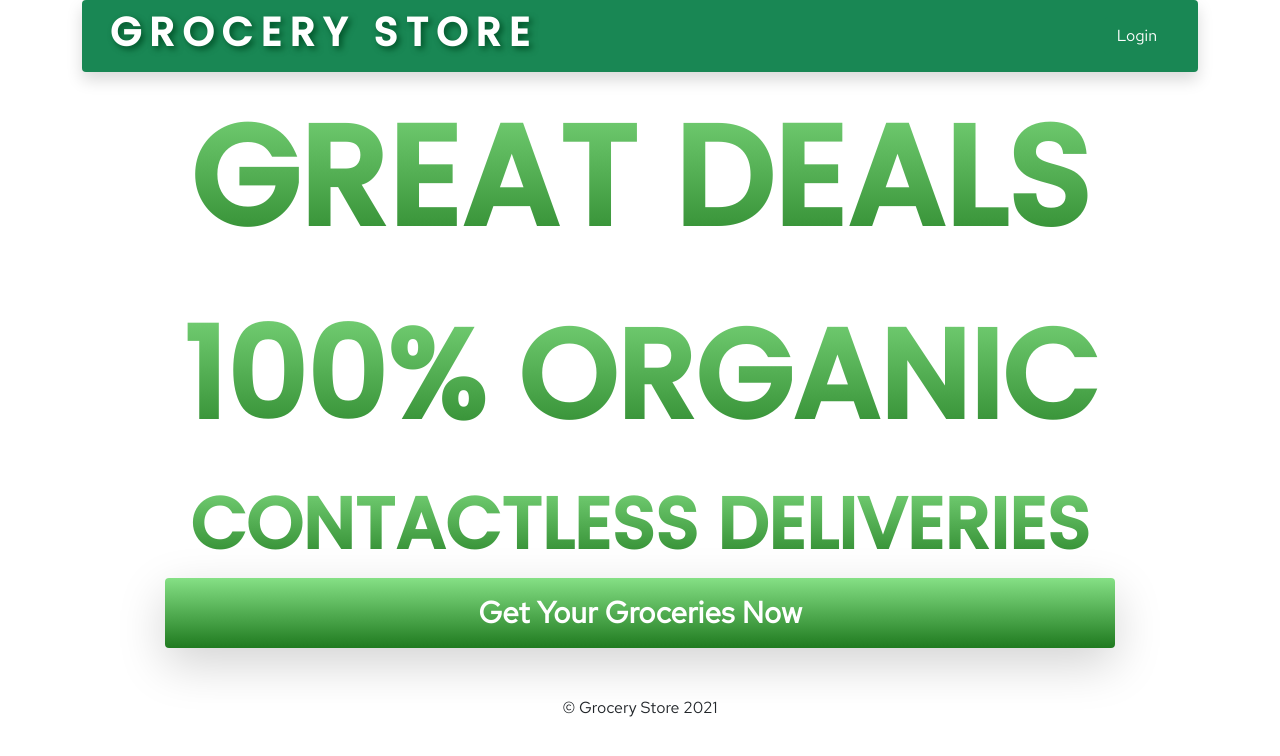
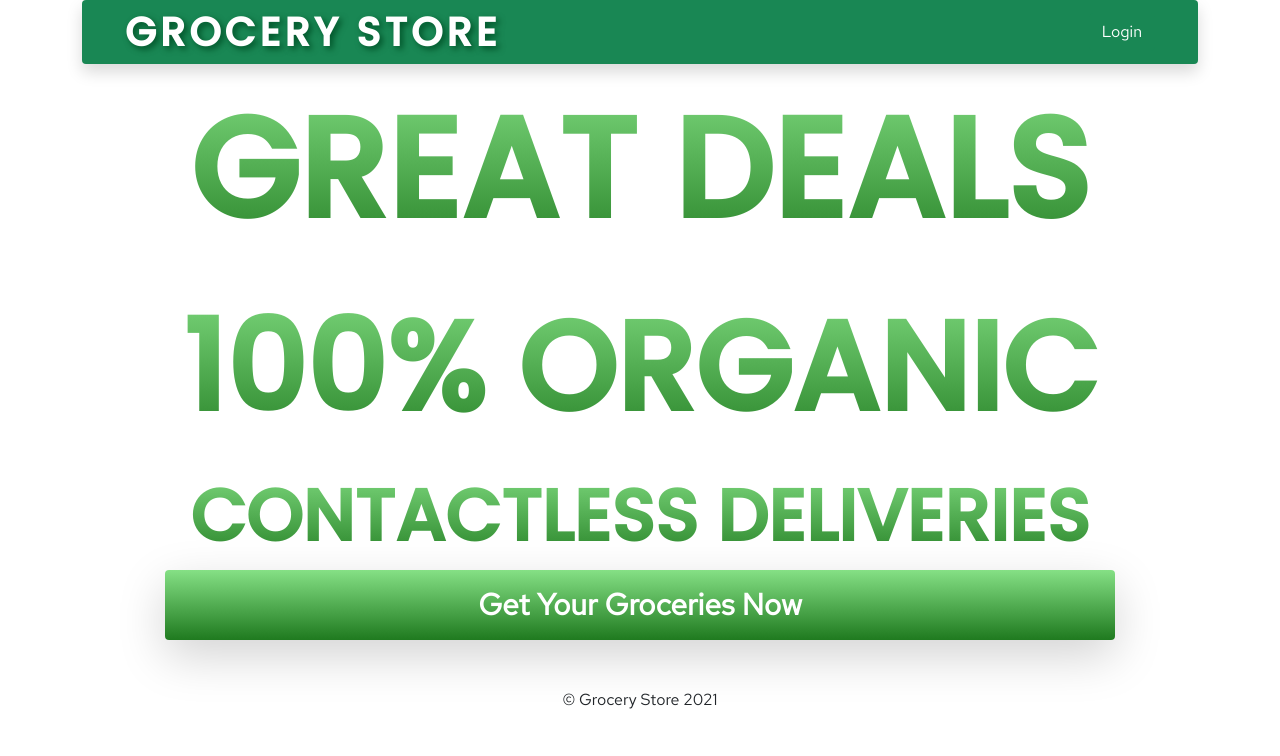
Before and after one commit to Kottomsupriya/groceries_front_end, a React (Create React App) app: page / in a window 1280 px wide. Shown: the top 756 px of the page. Built offline with nearby package versions, Linux system fonts and the light colour scheme.

Commit message:
navbar change

```diff
--- a/public/index.html
+++ b/public/index.html
@@ -5,8 +5,8 @@
     <link rel="icon" href="%PUBLIC_URL%/favicon.ico" />
     <meta name="viewport" content="width=device-width, initial-scale=1" />
     <link rel="preconnect" href="https://fonts.googleapis.com">
-<link rel="preconnect" href="https://fonts.gstatic.com" crossorigin>
-<link href="https://fonts.googleapis.com/css2?family=Poppins:wght@500&family=Red+Hat+Text&display=swap" rel="stylesheet">
+    <link rel="preconnect" href="https://fonts.gstatic.com" crossorigin>
+    <link href="https://fonts.googleapis.com/css2?family=Poppins:wght@500&family=Red+Hat+Text&display=swap" rel="stylesheet">
     <meta name="theme-color" content="#000000" />
     <link rel="stylesheet" href="https://cdnjs.cloudflare.com/ajax/libs/font-awesome/4.7.0/css/font-awesome.min.css">
     <link rel="stylesheet" href="https://maxcdn.bootstrapcdn.com/bootstrap/4.0.0/css/bootstrap.min.css" integrity="sha384-Gn5384xqQ1aoWXA+058RXPxPg6fy4IWvTNh0E263XmFcJlSAwiGgFAW/dAiS6JXm" crossorigin="anonymous">
--- a/src/components/NavBar/homeNavbar.js
+++ b/src/components/NavBar/homeNavbar.js
@@ -8,8 +8,8 @@ export default class Navbar extends React.Component{
             <div>
                 <nav className="navbar bg-success shadow rounded">
                     <div className="container text-white">
-                        <div className="h1 text-start fw-bolder" id="logo">GROCERY STORE</div>
-                        <ul class="nav justify-content-end">
+                        <div className="h1 text-start fw-bolder col-md-6 mx-auto my-auto" id="logo">GROCERY STORE</div>
+                        <ul class="nav justify-content-end col-md-6 mx-auto my-auto">
                             <a className="btn btn-success" href="/login">Login</a>
                         </ul>
                     </div>
--- a/src/components/NavBar/logo.css
+++ b/src/components/NavBar/logo.css
@@ -1,5 +1,5 @@
 #logo{
     text-shadow: 3px 3px 6px #005228;
     font-family:'Poppins', sans-serif;
-    letter-spacing: 0.5rem;
+    letter-spacing: 0.25rem;
 }
--- a/src/components/NavBar/userNavbar.js
+++ b/src/components/NavBar/userNavbar.js
@@ -15,8 +15,8 @@ class Navbar extends React.Component{
             <div>
                 <nav className="navbar bg-success shadow rounded">
                     <div className="container text-white">
-                        <div className="h1 text-start fw-bolder" id="logo">GROCERY STORE</div>
-                        <ul class="nav justify-content-end">
+                        <div className="h1 text-start fw-bolder col-lg-6 mx-auto my-auto" id="logo">GROCERY STORE</div>
+                        <ul class="nav justify-content-end col-lg-6 mx-auto my-auto">
                             <li class="nav-item">
                                 <a className="btn btn-success" href="/user-home" >Home</a>
                             </li>
--- a/src/components/NavBar/vendorNavbar.js
+++ b/src/components/NavBar/vendorNavbar.js
@@ -16,8 +16,8 @@ class Navbar extends React.Component{
             <div>
                 <nav className="navbar bg-success shadow rounded">
                     <div className="container text-white">
-                        <div className="h1 text-start fw-bolder" id="logo">GROCERY STORE</div>
-                        <ul class="nav justify-content-end">
+                        <div className="h1 text-start fw-bolder col-lg-6 mx-auto my-auto" id="logo">GROCERY STORE</div>
+                        <ul class="nav justify-content-end col-lg-6 mx-auto my-auto">
                             <li class="nav-item">
                                 <a className="btn btn-success" href="/vendor-home" >Home</a>
                             </li>
```
